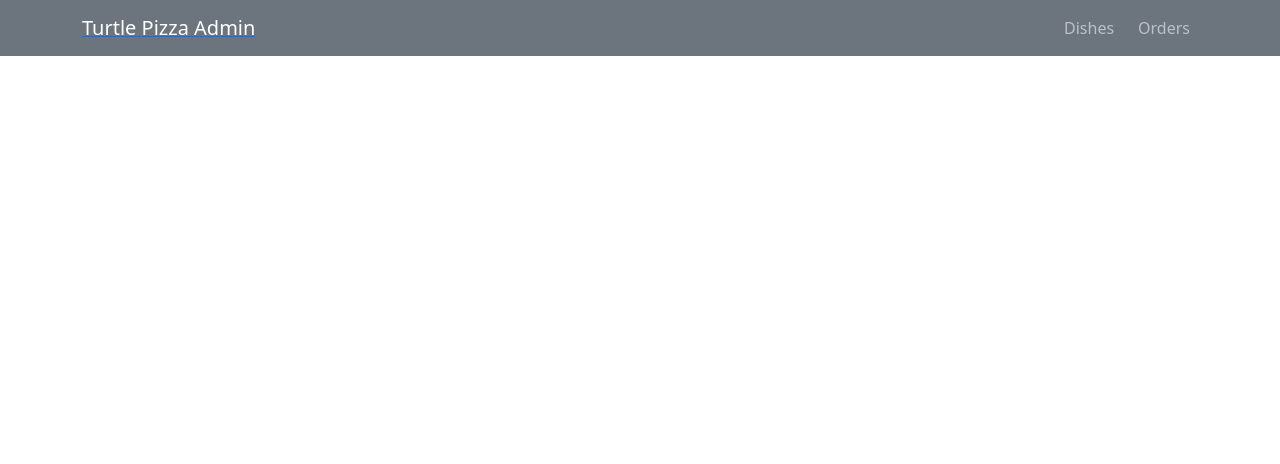
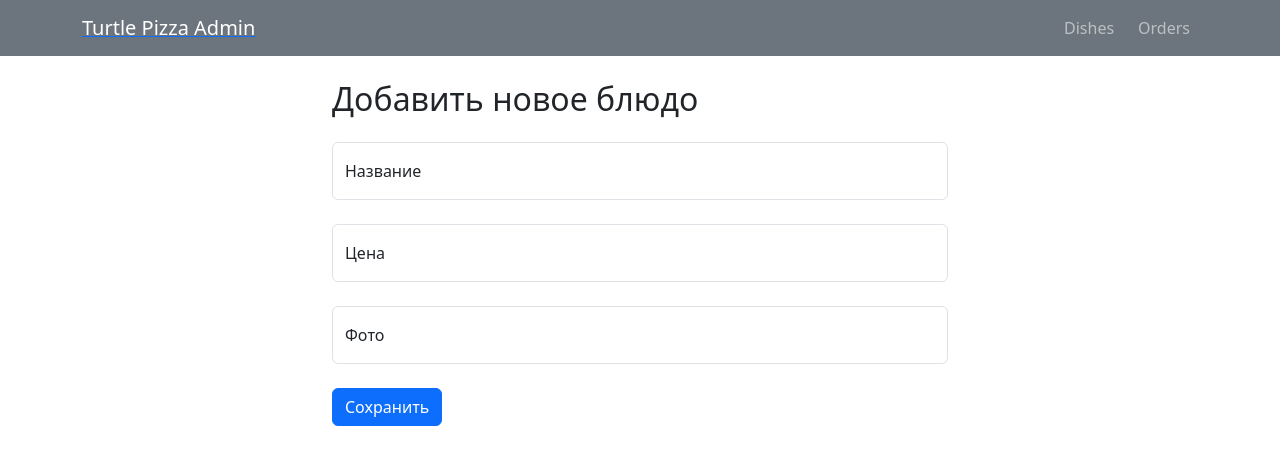
Before and after one commit to senisyom/homework-71, a React (Vite) app: page /admin-add-new-dishes in a window 1280 px wide. Shown: the top 464 px of the page. Built offline with nearby package versions, Linux system fonts and the light colour scheme.

Commit message:
Created add new dish

```diff
--- a/package.json
+++ b/package.json
@@ -17,6 +17,7 @@
     "react-dom": "^18.3.1",
     "react-redux": "^9.1.2",
     "react-router-dom": "^6.28.0",
+    "react-toastify": "^10.0.6",
     "redux-thunk": "^3.1.0"
   },
   "devDependencies": {
--- a/src/App.tsx
+++ b/src/App.tsx
@@ -1,5 +1,8 @@
+import { Route, Routes } from "react-router-dom";
 import "./App.css";
 import Navbar from "./components/Navbar/Navbar";
+import DishList from "./containers/AdminPages/Dishes/DishList/DishList";
+import AddNewDish from "./containers/AdminPages/Dishes/AddNewDish/AddNewDish";
 
 const App = () => {
   return (
@@ -7,7 +10,10 @@ const App = () => {
       <header>
         <Navbar />
       </header>
-      <div></div>
+      <Routes>
+        <Route path="/admin/dishes" element={<DishList />}></Route>
+        <Route path="/admin-add-new-dishes" element={<AddNewDish />} />
+      </Routes>
     </>
   );
 };
--- a/src/app/store.ts
+++ b/src/app/store.ts
@@ -1,5 +1,5 @@
 import { configureStore } from "@reduxjs/toolkit";
-import { dishesReducer } from "../store/dishesSlice";
+import { dishesReducer } from "../dishesSlise";
 
 export const store = configureStore({
   reducer: {
@@ -8,4 +8,5 @@ export const store = configureStore({
 });
 
 export type RootState = ReturnType<typeof store.getState>;
-export const AppDispatch = typeof store.dispatch;
+
+export type AppDispatch = typeof store.dispatch;
--- /dev/null
+++ b/src/containers/AdminPages/Dishes/AddNewDish/AddNewDish.tsx
@@ -0,0 +1,110 @@
+import React, { useState, useEffect } from "react";
+import { useNavigate, useParams } from "react-router-dom";
+import { useAppDispatch } from "../../../../app/hooks";
+import { createDish } from "../../../../dishesThunk";
+import { toast } from "react-toastify";
+import { useSelector } from "react-redux";
+import { selectDishes } from "../../../../dishesSlise";
+
+const AddNewDish = () => {
+  const dispatch = useAppDispatch();
+  const navigate = useNavigate();
+  const { id } = useParams();
+  const dishes = useSelector(selectDishes);
+
+  const [dish, setDish] = useState({
+    title: "",
+    price: "",
+    picture: "",
+  });
+
+  useEffect(() => {
+    if (id) {
+      const dishToEdit = dishes.find((dish) => dish.id === id);
+      if (dishToEdit) {
+        setDish(dishToEdit);
+      }
+    }
+  }, [id, dishes]);
+
+  const onChange = (event: React.ChangeEvent<HTMLInputElement>) => {
+    const { name, value } = event.target;
+    setDish((prevDish) => ({
+      ...prevDish,
+      [name]: value,
+    }));
+  };
+
+  const onSubmit = async (event: React.FormEvent) => {
+    event.preventDefault();
+
+    const newDish = {
+      ...dish,
+      id: Date.now().toString(),
+    };
+
+    try {
+      await dispatch(createDish(newDish));
+      toast.success("Блюдо добавлено");
+
+      setDish({
+        title: "",
+        price: "",
+        picture: "",
+      });
+      navigate("/admin/dishes");
+    } catch {
+      toast.error("Ошибка добавления блюда");
+    }
+  };
+
+  return (
+    <div className="container w-50 mx-auto mt-4">
+      <h2 className="mb-4">
+        {id ? "Редактировать блюдо" : "Добавить новое блюдо"}
+      </h2>
+      <form onSubmit={onSubmit}>
+        <div className="form-floating mb-4">
+          <input
+            type="text"
+            className="form-control"
+            placeholder="Название"
+            name="title"
+            value={dish.title}
+            onChange={onChange}
+            required
+          />
+          <label>Название</label>
+        </div>
+        <div className="form-floating mb-4">
+          <input
+            type="text"
+            className="form-control"
+            placeholder="Цена"
+            name="price"
+            value={dish.price}
+            onChange={onChange}
+            required
+          />
+          <label>Цена</label>
+        </div>
+        <div className="form-floating mb-4">
+          <input
+            type="text"
+            className="form-control"
+            value={dish.picture}
+            onChange={onChange}
+            placeholder="Ссылка на изображение"
+            name="picture"
+          />
+          <label>Фото</label>
+        </div>
+        <button type="submit" className="btn btn-primary">
+          {id ? "Сохранить изменения" : "Сохранить"}
+        </button>
+      </form>
+    </div>
+  );
+};
+
+export default AddNewDish;
--- /dev/null
+++ b/src/containers/AdminPages/Dishes/DishList/DishList.tsx
@@ -0,0 +1,88 @@
+import { useEffect, useState } from "react";
+import { useAppDispatch, useAppSelector } from "../../../../app/hooks";
+import { selectDishes, selectFetchLoading } from "../../../../dishesSlise";
+import { IDish } from "../../../../types";
+import { toast } from "react-toastify";
+import { fetchDishes, removeDish } from "../../../../dishesThunk";
+import { NavLink } from "react-router-dom";
+
+const DishList = () => {
+  const dispatch = useAppDispatch();
+  const dishes = useAppSelector(selectDishes);
+  const loading = useAppSelector(selectFetchLoading);
+
+  const [selectedDish, setSelectedDish] = useState<IDish | null>(null);
+
+  useEffect(() => {
+    dispatch(fetchDishes());
+  }, [dispatch]);
+
+  if (loading) {
+    return <p>Загрузка...</p>;
+  }
+
+  const onDeleteDish = (id: string) => {
+    dispatch(removeDish(id))
+      .then(() => {
+        setSelectedDish(null);
+      })
+      .catch((error) => {
+        console.error("Ошибка удаления:", error);
+        toast.error("Ошибка удаления блюда.");
+      });
+  };
+
+  return (
+    <div className="container-sm">
+      <div className="d-flex justify-content-between mt-3">
+        <h2>Dishes</h2>
+        <NavLink to={"/admin-add-new-dishes"}>
+          <button className="btn btn-primary">Add new dish</button>
+        </NavLink>
+      </div>
+
+      {dishes.length === 0 ? (
+        <p>Нет блюд</p>
+      ) : (
+        dishes.map((dish) => (
+          <div className="card m-4" key={dish.id}>
+            <div className="card-body">
+              <a href="">
+                <h5
+                  className="card-title m-3"
+                  onClick={(e) => {
+                    e.preventDefault();
+                  }}
+                >
+                  Dish: {dish.title}
+                </h5>
+                <h5
+                  className="card-title m-3"
+                  onClick={(e) => {
+                    e.preventDefault();
+                  }}
+                >
+                  Price: {dish.price}
+                </h5>
+              </a>
+              <button
+                className="btn btn-danger"
+                onClick={() => onDeleteDish(dish.id)}
+              >
+                Edit
+              </button>
+              <button
+                className="btn btn-danger"
+                onClick={() => onDeleteDish(dish.id)}
+              >
+                Delete
+              </button>
+            </div>
+          </div>
+        ))
+      )}
+    </div>
+  );
+};
+
+export default DishList;
--- /dev/null
+++ b/src/dishesSlise.ts
@@ -0,0 +1,67 @@
+import { createSlice } from "@reduxjs/toolkit";
+import { createDish, fetchDishes, removeDish } from "./dishesThunk";
+import { IDish } from "./types";
+
+export interface DishesState {
+  items: IDish[];
+  isFetching: boolean;
+  isCreating: boolean;
+  deleteLoading: false | string;
+}
+
+export const initialState: DishesState = {
+  items: [],
+  isCreating: false,
+  isFetching: false,
+  deleteLoading: false,
+};
+
+export const DishesSlice = createSlice({
+  name: "dishes",
+  initialState,
+  reducers: {},
+  extraReducers: (builder) => {
+    builder
+      .addCase(createDish.pending, (state) => {
+        state.isCreating = true;
+      })
+      .addCase(createDish.fulfilled, (state) => {
+        state.isCreating = false;
+      })
+      .addCase(createDish.rejected, (state) => {
+        state.isCreating = false;
+      });
+
+    builder
+      .addCase(fetchDishes.pending, (state) => {
+        state.isFetching = true;
+      })
+      .addCase(fetchDishes.fulfilled, (state, { payload }) => {
+        state.isFetching = false;
+        state.items = payload;
+      })
+      .addCase(fetchDishes.rejected, (state) => {
+        state.isFetching = false;
+      });
+
+    builder
+      .addCase(removeDish.pending, (state, { meta: { arg: dishId } }) => {
+        state.deleteLoading = dishId;
+      })
+      .addCase(removeDish.fulfilled, (state) => {
+        state.deleteLoading = false;
+      })
+      .addCase(removeDish.rejected, (state) => {
+        state.deleteLoading = false;
+      });
+  },
+});
+
+export const dishesReducer = DishesSlice.reducer;
+
+export const selectDishes = (state: { dishes: DishesState }) =>
+  state.dishes.items;
+export const selectFetchLoading = (state: { dishes: DishesState }) =>
+  state.dishes.isFetching;
+export const selectDeleteLoading = (state: { dishes: DishesState }) =>
+  state.dishes.deleteLoading;
--- /dev/null
+++ b/src/dishesThunk.ts
@@ -0,0 +1,31 @@
+import { createAsyncThunk } from "@reduxjs/toolkit";
+import axiosApi from "./axiosApi";
+import { ApiDish, ApiDishes, IDish } from "./types";
+
+export const createDish = createAsyncThunk<void, ApiDish>(
+  "dishes/create",
+  async (apiDish) => {
+    await axiosApi.post("/dishes.json", apiDish);
+  }
+);
+
+export const fetchDishes = createAsyncThunk<IDish[]>(
+  "dishes/fetch",
+  async () => {
+    const { data: dishes } = await axiosApi.get<ApiDishes | null>(
+      "/dishes.json"
+    );
+    if (dishes === null) return [];
+    return Object.keys(dishes).map((id) => ({
+      ...dishes[id],
+      id,
+    }));
+  }
+);
+
+export const removeDish = createAsyncThunk<void, string>(
+  "dishes/delete",
+  async (dishId) => {
+    await axiosApi.delete(`/dishes/${dishId}.json`);
+  }
+);
--- a/src/main.tsx
+++ b/src/main.tsx
@@ -4,11 +4,15 @@ import "./index.css";
 import App from "./App.tsx";
 import "bootstrap/dist/css/bootstrap.min.css";
 import { BrowserRouter } from "react-router-dom";
+import { Provider } from "react-redux";
+import { store } from "./app/store.ts";
 
 createRoot(document.getElementById("root")!).render(
   <StrictMode>
-    <BrowserRouter>
-      <App />
-    </BrowserRouter>
+    <Provider store={store}>
+      <BrowserRouter>
+        <App />
+      </BrowserRouter>
+    </Provider>
   </StrictMode>
 );
```
Also changed, not shown: src/containers/AdminPages/Orders/Orders.tsx (+9 -0 lines), src/types.d.ts (added, +16 -0 lines), src/containers/AdminPages/Dishes/Dishes.tsx (deleted), 1 other file (tests, documents, lock files or other folders).
